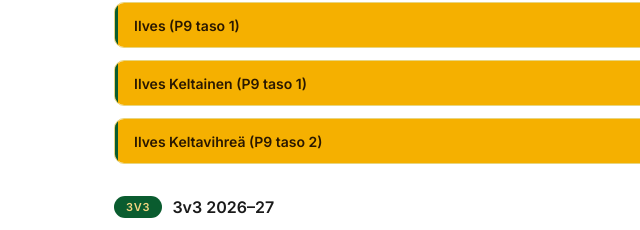
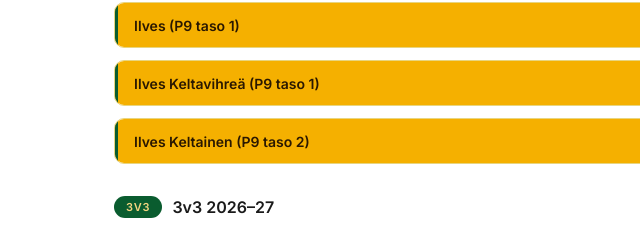
Before and after one commit to Kemppainen/Ilvesp2018, a plain HTML site: page index.html in a window 1280 px wide. Shown: the part 1258-1488 px from the top of the page, 0-640 px from the left. Drawn offline with nearby package versions, Linux system fonts and the light colour scheme; no server answers.

Commit message:
Talvisarja: Keltavihreä on P9 taso 1 ja Keltainen P9 taso 2 (virallinen ohjelma ja CoachTools), kokoonpanot pysyvät tasoillaan
Co-Authored-By: Claude Fable 5.2 <noreply@anthropic.com>
Claude-Session: https://claude.ai/code/session_01Wpy7BZqSGCamAdkkF2k4eJ

```diff
--- a/index.html
+++ b/index.html
@@ -31,7 +31,7 @@
   <a href="talvi2026.html">&#10052; Talven pelit tapahtumittain</a> &nbsp;&middot;&nbsp; <a href="syksy2026.html">&#128218; Syksy 2026</a> &nbsp;&middot;&nbsp; <a href="kevat2026.html">&#128218; Kev&auml;t 2026</a>
 </footer>
 <script src="https://cdnjs.cloudflare.com/ajax/libs/jspdf/2.5.1/jspdf.umd.min.js"></script>
-<script src="js/events.js?v=7"></script>
+<script src="js/events.js?v=8"></script>
 <script src="js/haku.js?v=1"></script>
 <script src="js/app.js?v=pelit10"></script>
 </body>
--- a/js/events.js
+++ b/js/events.js
@@ -18,8 +18,8 @@
     ]},
     {date: 'su 22.11.2026', name: 'Talvisarja', venue: 'Tammela', teams: [
       {name: 'Ilves (P9 taso 1)', us: 'Ilves', time: 'klo 13.50–16.00', info: '13.50 FC Haka / Valkoinen – Ilves (k1) · 14.34 Ilves – YIlves/sininen (k1) · 15.18 Ilves – Ilves/Keltavihreä (k1) · 15.40 Ilves – YIlves (k2)', players: ['Atila Nikkhouyabgarm','Eliel Vaine','Elmeri Taskinen','Elmo Lovén','Kasper-veli Räihä','Lukas Riponiemi','Moses Toppi','Roger Wolanen']},
-      {name: 'Ilves Keltainen (P9 taso 1)', us: 'Ilves Keltainen', time: 'klo 13.50–16.00', info: '13.50 FC Haka / Musta – Ilves Keltainen (k3) · 14.34 Ilves Keltainen – YIlves/valkoinen (k3) · 15.18 Ilves Keltainen – PJK/sininen (k3) · 15.40 Ilves Keltainen – YIlves/punainen (k4)', players: ['Eino Innanen','Hugo Ulmanen','Joel Aro','Julius Leppäkoski','Edvin Aalto','Leevi Mäkinen','Matts Dunder','Oliver Kauppinen']},
-      {name: 'Ilves Keltavihreä (P9 taso 2)', us: 'Ilves/Keltavihreä', time: 'klo 13.50–16.00', info: '13.50 Ilves/Keltavihreä – YIlves (k2) · 14.34 Ilves/Keltavihreä – TPV/Punainen (k2) · 15.18 Ilves – Ilves/Keltavihreä (k1) · 15.40 YIlves/sininen – Ilves/Keltavihreä (k1)', players: ['Aaron Melander','Altti Lehtinen','Justus Tiainen','Kevin Kytökorpi','Leevi Demin','Tapio Oinas','Thomas Saresvaara','Valo Saarimäki']}
+      {name: 'Ilves Keltavihreä (P9 taso 1)', us: 'Ilves/Keltavihreä', time: 'klo 13.50–16.00', info: '13.50 Ilves/Keltavihreä – YIlves (k2) · 14.34 Ilves/Keltavihreä – TPV/Punainen (k2) · 15.18 Ilves – Ilves/Keltavihreä (k1) · 15.40 YIlves/sininen – Ilves/Keltavihreä (k1)', players: ['Eino Innanen','Hugo Ulmanen','Joel Aro','Julius Leppäkoski','Edvin Aalto','Leevi Mäkinen','Matts Dunder','Oliver Kauppinen']},
+      {name: 'Ilves Keltainen (P9 taso 2)', us: 'Ilves Keltainen', time: 'klo 13.50–16.00', info: '13.50 FC Haka / Musta – Ilves Keltainen (k3) · 14.34 Ilves Keltainen – YIlves/valkoinen (k3) · 15.18 Ilves Keltainen – PJK/sininen (k3) · 15.40 Ilves Keltainen – YIlves/punainen (k4)', players: ['Aaron Melander','Altti Lehtinen','Justus Tiainen','Kevin Kytökorpi','Leevi Demin','Tapio Oinas','Thomas Saresvaara','Valo Saarimäki']}
     ]},
     {date: 'la 28.11.2026', name: 'Vapari 3v3', venue: 'Vaparihalli', teams: [
       {name: 'Ilves A', players: ['Edvin Järvinen','Matts Dunder','Milo Hermans','Oliver Kauppinen','Tapio Oinas','Vilho Anttila']},
@@ -35,8 +35,8 @@
     ]},
     {date: 'su 6.12.2026', name: 'Talvisarja', venue: 'Tammela', teams: [
       {name: 'Ilves (P9 taso 1)', players: []},
-      {name: 'Ilves Keltainen (P9 taso 1)', players: []},
-      {name: 'Ilves Keltavihreä (P9 taso 2)', players: []}
+      {name: 'Ilves Keltavihreä (P9 taso 1)', players: []},
+      {name: 'Ilves Keltainen (P9 taso 2)', players: []}
     ]}
   ];
 })();
```
Also changed, not shown: talvi2026.html (+1 -1 lines).
